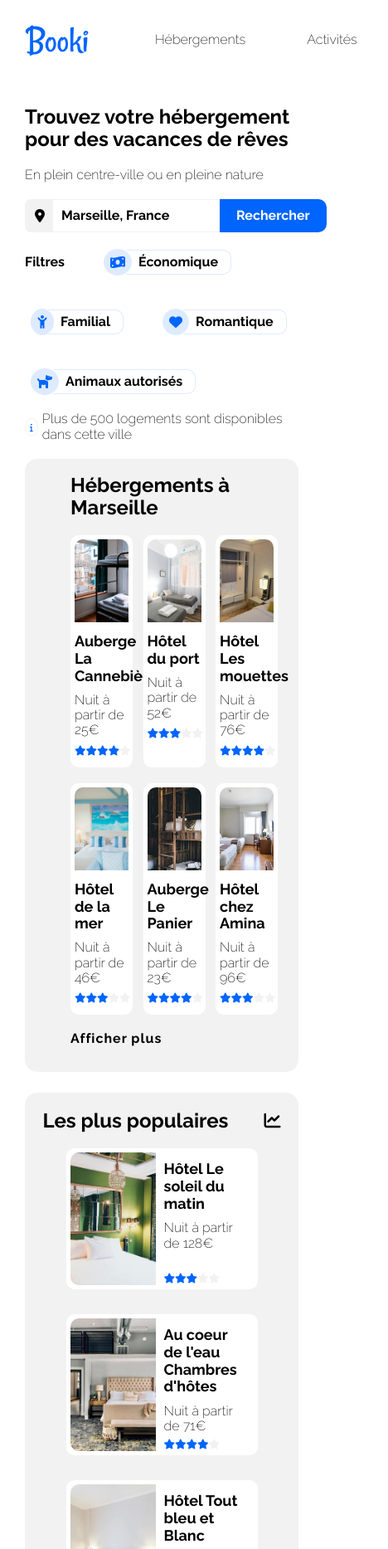
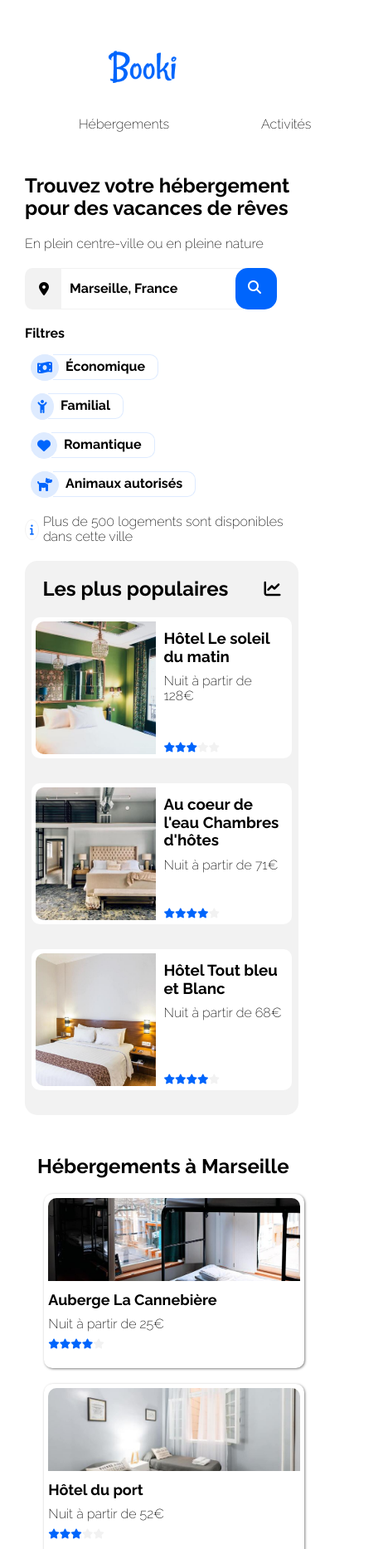
Before and after one commit to mehdi-benamar/ProjetOC-2, a plain HTML site: page index.html in a window 390 px wide. Shown: the top 1867 px of the page at 83% size, 468 px wide, since content can reach past the window. Drawn offline with Linux system fonts and the light colour scheme.

Commit message:
responsive design pour le format des téléphones + test w3c html

```diff
--- a/css/style.css
+++ b/css/style.css
@@ -91,8 +91,12 @@
 	border-bottom: solid 1px var(--gris-clair);
 	padding: 0 0 0 10px;
 	font-weight: 700;
+	width: 220px;
 }
 
+.menu--icon--search {
+	display: none;
+}
 
 .menu--section1 .menu--btn {
 	color: white;
@@ -112,7 +116,7 @@
 	gap: 40px;
 }
 
-.menu--filtre>p {
+.menu--filtre > p {
 	font-weight: 600;
 }
 
@@ -166,8 +170,8 @@
 	margin-right: 5px;
 	border: solid 1.5px var(--gris-clair);
 	padding: 5px;
-	border-radius: 50%;
-	font-size: 10px;
+	border-radius: 50% 50%;
+	font-size: 13px;
 	font-weight: 600;
 }
 
@@ -245,6 +249,7 @@
 }
 
 .location--liste article img,
+.location--liste article .location--titre,
 .location--liste article p,
 .location--liste article .location--etoile {
 	margin-bottom: 9px;
@@ -353,12 +358,11 @@
 	margin-left: 10px;
 }
 
-.location--description--pop p:first-child {
+.location--description--pop .location--titre--pop {
 	margin-bottom: 10px;
 	margin-top: 10px;
 }
 
-.location--description--pop p {}
 
 .location--description--pop .location--etoile {
 	position: absolute;
@@ -450,13 +454,22 @@
 	letter-spacing: 1px;
 }
 
+.footer--liste a{
+	text-decoration: none;
+	color: black
+}
+.footer--liste a:hover{
+	text-decoration: underline;
+	color: var(--bleu-fonce)
+}
+
 /* responsive design tablette: 992px */
 
 @media all and (max-width: 992px) {
 	.section--principal {
 		display: flex;
-		flex-direction: column;
-		align-items: center;
+		flex-direction: column-reverse;
+		align-items:center;
 	}
 
 	/* hébergements à Marseille */
@@ -467,7 +480,7 @@
 		justify-content: flex-start;
 		align-items: baseline;
 		padding: 0 40px 15px 40px;
-		margin-bottom: 25px;
+		margin-top: 30px;
 	}
 
 	.location p:last-child {
@@ -495,6 +508,8 @@
 	.activite--groupe {
 		display: flex;
 		flex-direction: column;
+		align-items: center;
+		width: 100%;
 	}
 
 	.activite--groupe img {
@@ -521,3 +536,127 @@
 		padding: 50px 20px;
 	}
 }
+
+@media all and (max-width: 768px){
+
+	/* responsive design téléphone: 768px */
+
+	/* mise en forme du header */
+	.header{
+		flex-direction: column;
+		align-items: center;
+		justify-content: space-around;
+	}
+
+	.header--logo {
+		width: 130px;
+		display: block;
+		margin: 30px auto;
+	}
+
+	/* nav du header */
+	.header--nav {
+		width: 100%;
+	}
+
+	.header--nav li{
+		width: 220px;
+	}
+
+	.header--nav a {
+		text-decoration: none;
+		color: black;
+		padding-right: 65px;
+		padding-left: 65px;
+		padding-bottom: 5px;
+	}
+
+	.header--nav li:hover a{
+		border-bottom: solid 4px var(--bleu-fonce);
+	}
+
+	.header--nav a:hover {
+		border-top: none;
+	}
+
+	/* filtres */
+	.menu--section1 .menu--filtre{
+		display: flex;
+		flex-direction: column;
+		align-items: flex-start;
+		gap: 15px
+	}
+
+
+	/* mise en forme du formulaire */
+	 .menu--section1 .menu--btn{
+		display: none;
+	}
+	.menu--icon--search{
+		display: inline-block;
+		color: white;
+		background-color: var(--bleu-fonce);
+		padding: 15px 15px 15px 15px;
+		border-radius: 15px;
+		font-weight: 650;
+		border: none;
+		cursor: pointer;
+		position: relative;
+		left: -10px;
+		width: 50px;
+	}
+
+	.menu--section1 .menu--marker {
+		padding: 15px 25px 15px 15px;
+	}
+
+		/* location populaire */
+	.location--liste--pop article{
+		width: 95%;
+	}
+
+	/* hébergements */
+	.location.section--commune{
+		background-color: transparent;
+	}
+
+	.location{
+		padding: 0
+	}
+
+	.location--liste{
+		flex-direction: column;
+		align-items: center;
+	}
+	.location--liste article{
+		width: 95%;
+		height: 210px;
+		box-shadow: 1px 1px 3px rgba(0,0,0,0.5);
+	}
+
+	/* activités marseille */
+
+	.activite--ville, .activite--ville--deux{
+		width: 90%;
+	}
+	.activite--ville{
+		height: 200px;
+	}
+	.activite--ville--deux div{
+		height: 200px;
+	}
+
+	.activite--ville img, .activite--ville--deux img{
+		height: 170px;
+	}
+
+	/* footer */
+	.footer{
+		flex-direction: column;
+		align-items: flex-start;
+	}
+	.footer div{
+		margin-bottom: 10px;
+		justify-content: space-around;
+	}
+}
--- a/index.html
+++ b/index.html
@@ -37,6 +37,7 @@
 				<i class="fa fa-map-marker-alt menu--marker"></i>
 				<input type="text" value="Marseille, France" class="menu--input">
 				<button class="menu--btn">Rechercher</button>
+				<i class="fa-solid fa-magnifying-glass menu--icon--search"></i>
 			</form>
 			<div class="menu--filtre menu--margin--bottom">
 				<p>Filtres</p>
@@ -63,7 +64,7 @@
 			</div>
 		</section>
 		<!-- section 2 menu des hébergements principaux -->
-		<section class="section--principal">
+		<div class="section--principal">
 			<section class="location section--commune">
 				<h2 id="hebergements">Hébergements à Marseille</h2>
 				<div class="location--liste">
@@ -73,7 +74,7 @@
 							<img src="./images/hebergements/3_medium/auberge-cannebiere.jpg"
 								srcset="./images/hebergements/3_medium/auberge-cannebiere.jpg 1500w, ./images/hebergements/4_small/auberge-cannebiere.jpg 750w"
 								sizes="(max-width: 768px) 750px, 1500px" alt="Auberge de la Cannebière">
-							<p class="location--titre">Auberge La Cannebière</p>
+							<h3 class="location--titre">Auberge La Cannebière</h3>
 							<p>Nuit à partir de 25€</p>
 							<div class="location--etoile quatre--etoile">
 								<i class="fa-solid fa-star"></i>
@@ -89,7 +90,7 @@
 							<img src="./images/hebergements/3_medium/hotel-port.jpg"
 								srcset="./images/hebergements/3_medium/hotel-port.jpg 1368w, ./images/hebergements/4_small/hotel-port.jpg 684w"
 								sizes="(max-width: 768px) 684px, 1368px" alt="Hotel du port">
-							<p class="location--titre">Hôtel du port</p>
+							<h3 class="location--titre">Hôtel du port</h3>
 							<p>Nuit à partir de 52€</p>
 							<div class="location--etoile toute--etoile">
 								<i class="fa-solid fa-star"></i>
@@ -105,7 +106,7 @@
 							<img src="./images/hebergements/3_medium/hotel-mouette.jpg"
 								srcset="./images/hebergements/3_medium/hotel-mouette.jpg 1500w, ./images/hebergements/4_small/hotel-mouette.jpg 750w"
 								sizes="(max-width: 768px) 750px, 1500px" alt="Hotel des mouettes">
-							<p class="location--titre">Hôtel Les mouettes</p>
+							<h3 class="location--titre">Hôtel Les mouettes</h3>
 							<p>Nuit à partir de 76€</p>
 							<div class="location--etoile quatre--etoile">
 								<i class="fa-solid fa-star"></i>
@@ -121,7 +122,7 @@
 							<img src="./images/hebergements/3_medium/hotel-mer.jpg"
 								srcset="./images/hebergements/3_medium/hotel-mer.jpg 1000w, ./images/hebergements/4_small/hotel-mer.jpg 500w"
 								sizes="(max-width: 768px) 500px, 1000px" alt="Hotel de la mer">
-							<p class="location--titre">Hôtel de la mer</p>
+							<h3 class="location--titre">Hôtel de la mer</h3>
 							<p>Nuit à partir de 46€</p>
 							<div class="location--etoile">
 								<i class="fa-solid fa-star"></i>
@@ -137,7 +138,7 @@
 							<img src="./images/hebergements/3_medium/auberge-panier.jpg"
 								srcset="./images/hebergements/3_medium/auberge-panier.jpg 1303w, ./images/hebergements/4_small/auberge-panier.jpg 652w"
 								sizes="(max-width: 768px) 652px, 1303px" alt="Auberge du panier">
-							<p class="location--titre">Auberge Le Panier</p>
+							<h3 class="location--titre">Auberge Le Panier</h3>
 							<p>Nuit à partir de 23€</p>
 							<div class="location--etoile quatre--etoile">
 								<i class="fa-solid fa-star"></i>
@@ -153,7 +154,7 @@
 							<img src="./images/hebergements/3_medium/hotel-amina.jpg"
 								srcset="./images/hebergements/3_medium/hotel-amina.jpg 972w, ./images/hebergements/4_small/hotel-amina.jpg 486w"
 								sizes="(max-width: 768px) 486px, 972px" alt="Hotel de Amina">
-							<p class="location--titre">Hôtel chez Amina</p>
+							<h3 class="location--titre">Hôtel chez Amina</h3>
 							<p>Nuit à partir de 96€</p>
 							<div class="location--etoile toute--etoile">
 								<i class="fa-solid fa-star"></i>
@@ -175,7 +176,6 @@
 				</div>
 				<div class="location--liste--pop">
 					<!-- partie hébergements populaires -->
-
 					<article>
 						<div class="location--image-pop">
 							<img src="./images/hebergements/3_medium/hotel-soleil-matin.jpg"
@@ -183,7 +183,7 @@
 								sizes="(max-width: 768px) 532px, 1063px" alt="Hotel Le Soleil du Matin">
 						</div>
 						<div class="location--description--pop">
-							<p class="location--titre">Hôtel Le soleil du matin</p>
+							<h3 class="location--titre--pop">Hôtel Le soleil du matin</h3>
 							<p>Nuit à partir de 128€</p>
 							<div class="location--etoile toute--etoile">
 								<i class="fa-solid fa-star"></i>
@@ -201,7 +201,7 @@
 								sizes="(max-width: 768px) 504px, 1008px" alt="Au coeur de l'eau Chambres d'hôtes">
 						</div>
 						<div class="location--description--pop">
-							<p class="location--titre">Au coeur de l'eau Chambres d'hôtes</p>
+							<h3 class="location--titre--pop">Au coeur de l'eau Chambres d'hôtes</h3>
 							<p>Nuit à partir de 71€</p>
 							<div class="location--etoile quatre--etoile">
 								<i class="fa-solid fa-star"></i>
@@ -219,7 +219,7 @@
 								sizes="(max-width: 768px) 500px, 1000px" alt="Hotel tout Bleu et blanc">
 						</div>
 						<div class="location--description--pop">
-							<p class="location--titre">Hôtel Tout bleu et Blanc</p>
+							<h3 class="location--titre--pop">Hôtel Tout bleu et Blanc</h3>
 							<p>Nuit à partir de 68€</p>
 							<div class="location--etoile quatre--etoile">
 								<i class="fa-solid fa-star"></i>
@@ -232,7 +232,7 @@
 					</article>
 				</div>
 			</aside>
-		</section>
+		</div>
 		<!-- section 3 - activitéd à Marseille -->
 		<section class="activite-marseille">
 			<h2 id="activites">Activités à Marseille</h2>
@@ -285,9 +285,9 @@
 			<h3>A propos</h3>
 			<nav class="footer--nav">
 				<ul>
-					<li class="footer--liste">Fonctionnement du site</li>
-					<li class="footer--liste">Conditions générales de vente</li>
-					<li class="footer--liste">Données et confidentialité</li>
+					<li class="footer--liste"><a href="#">Fonctionnement du site</a></li>
+					<li class="footer--liste"><a href="#">Conditions générales de vente</a></li>
+					<li class="footer--liste"><a href="#">Données et confidentialité</a></li>
 				</ul>
 			</nav>
 		</div>
@@ -295,8 +295,8 @@
 			<h3>Nos hébergements</h3>
 			<nav class="footer--nav">
 				<ul>
-					<li class="footer--liste">Charte qualité</li>
-					<li class="footer--liste">Soumettre votre hôtel</li>
+					<li class="footer--liste"><a href="#">Charte qualité</a></li>
+					<li class="footer--liste"><a href="#">Soumettre votre hôtel</a></li>
 				</ul>
 			</nav>
 		</div>
@@ -304,11 +304,12 @@
 			<h3>Assistance</h3>
 			<nav class="footer--nav">
 				<ul>
-					<li class="footer--liste">Centre d'aide</li>
-					<li class="footer--liste">Nous contacter</li>
+					<li class="footer--liste"><a href="#">Centre d'aide</a></li>
+					<li class="footer--liste"><a href="#">Nous contacter</a></li>
 				</ul>
 			</nav>
 		</div>
 	</footer>
 </body>
+
 </html>
```
